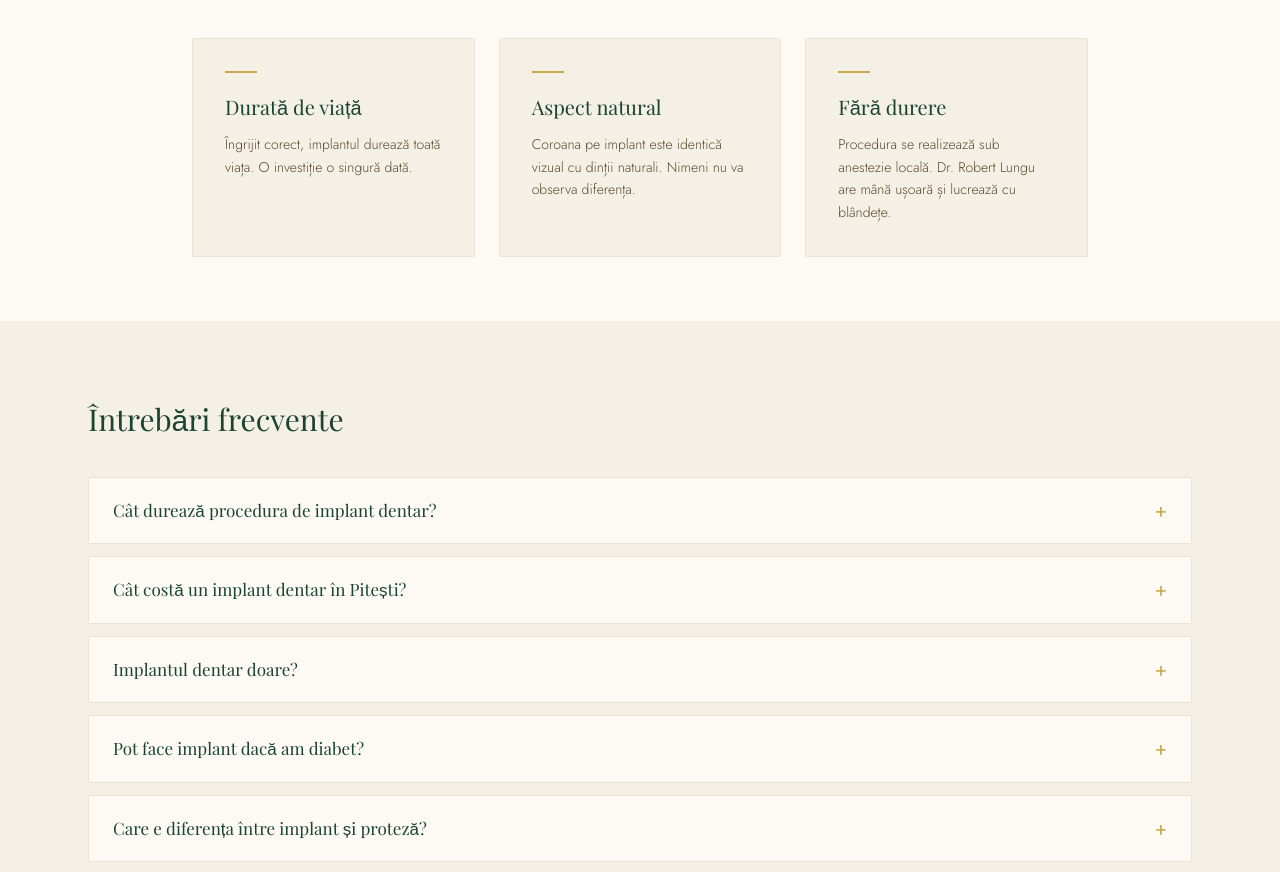
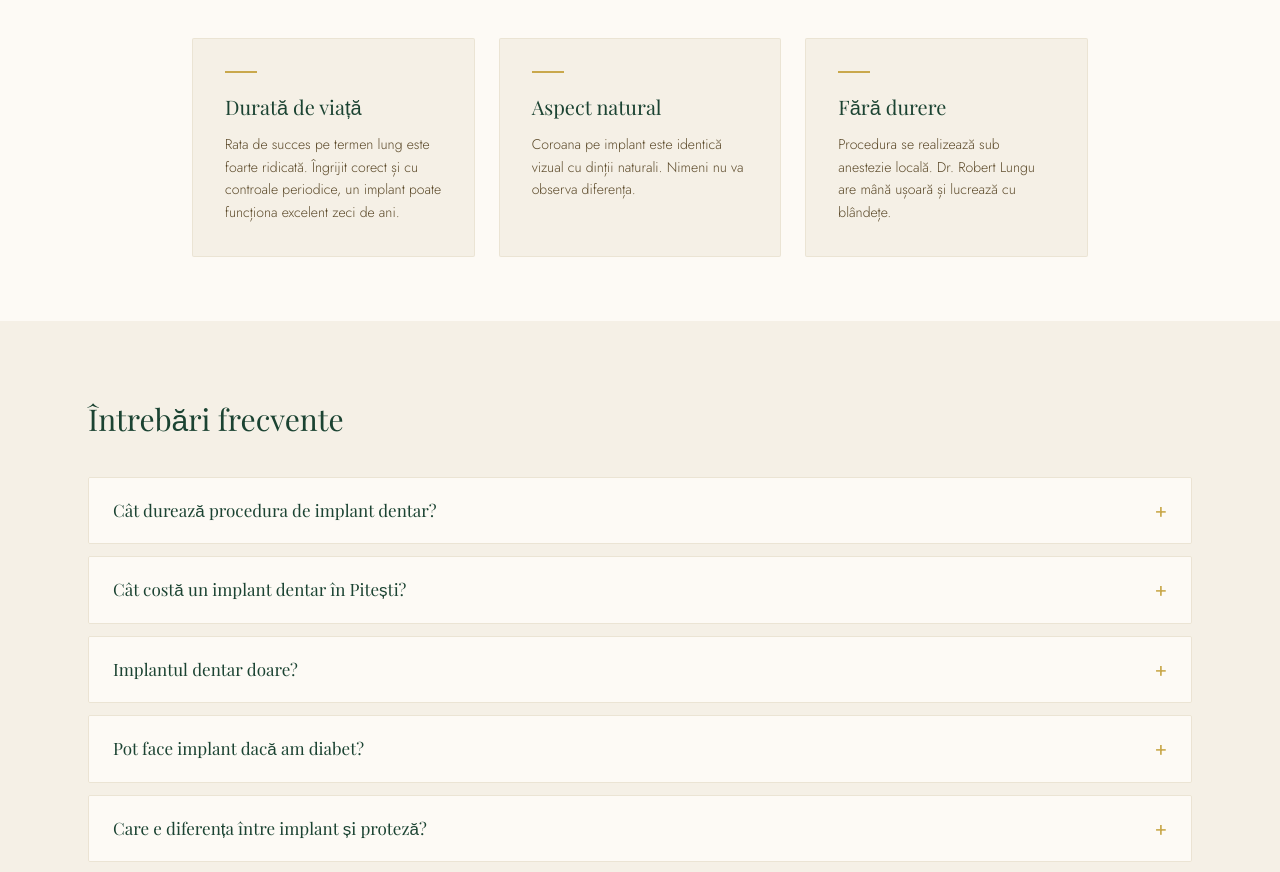
Before and after one commit to Rbt1/aradentpitesti, a Next.js app: page /servicii/implantologie in a window 1280 px wide. Shown: the part 2162-3034 px from the top of the page. Built offline with nearby package versions, Linux system fonts and the light colour scheme.

Commit message:
fix afirmatie durata implant - eliminat toata viata

```diff
--- a/app/servicii/implantologie/page.tsx
+++ b/app/servicii/implantologie/page.tsx
@@ -107,7 +107,7 @@ const jsonLdFaq = {
       name: 'Cat timp dureaza un implant dentar?',
       acceptedAnswer: {
         '@type': 'Answer',
-        text: 'Ingrijit corect, un implant dentar dureaza toata viata. Titanul nu carizeaza si nu se degradeaza — este singura solutie permanenta pentru un dinte lipsa.',
+        text: 'Rata de succes a implanturilor dentare pe termen lung este foarte ridicata. Ingrijit corect si cu controale periodice, un implant poate functiona excelent zeci de ani. Durata depinde de igiena orala, sanatatea generala si controalele regulate la medicul dentist.',
       },
     },
   ],
@@ -116,7 +116,7 @@ const jsonLdFaq = {
 const BENEFITS = [
   {
     title: 'Durată de viață',
-    text: 'Îngrijit corect, implantul durează toată viața. O investiție o singură dată.',
+    text: 'Rata de succes pe termen lung este foarte ridicată. Îngrijit corect și cu controale periodice, un implant poate funcționa excelent zeci de ani.',
   },
   {
     title: 'Aspect natural',
@@ -159,7 +159,7 @@ const FAQ_ITEMS = [
   },
   {
     q: 'Cât timp durează un implant dentar?',
-    a: 'Îngrijit corect, un implant dentar durează toată viața. Titanul nu cariază și nu se degradează — este singura soluție permanentă pentru un dinte lipsă.',
+    a: 'Rata de succes a implanturilor dentare pe termen lung este foarte ridicată. Îngrijit corect și cu controale periodice, un implant poate funcționa excelent zeci de ani. Durata depinde de igiena orală, sănătatea generală și controalele regulate la medicul dentist.',
   },
 ]
 
```
